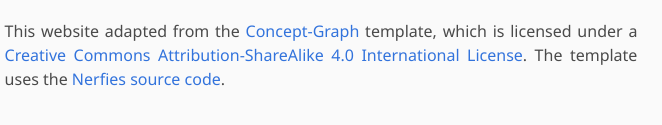
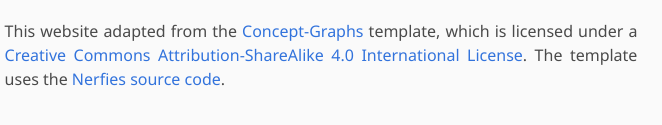
Before and after one commit to Lab-RoCoCo-Sapienza/map-vlm, a plain HTML site: page index.html in a window 1280 px wide. Shown: the part 2747-2872 px from the top of the page, 319-981 px from the left. Drawn offline with nearby package versions, Linux system fonts and the light colour scheme; some icons are missing; a web font is replaced by a local one.

Commit message:
Update index.html

```diff
--- a/index.html
+++ b/index.html
@@ -262,7 +262,7 @@
           <div class="content">
             <p>
               This website adapted from the <a rel="license"
-              href="https://github.com/concept-graphs/concept-graphs.github.io">Concept-Graph</a> template, which is licensed under a <a rel="license"
+              href="https://github.com/concept-graphs/concept-graphs.github.io">Concept-Graphs</a> template, which is licensed under a <a rel="license"
               href="http://creativecommons.org/licenses/by-sa/4.0/">Creative Commons Attribution-ShareAlike 4.0
               International License</a>. The template uses the <a href="https://github.com/nerfies/nerfies.github.io">Nerfies
               source code</a>.
```
